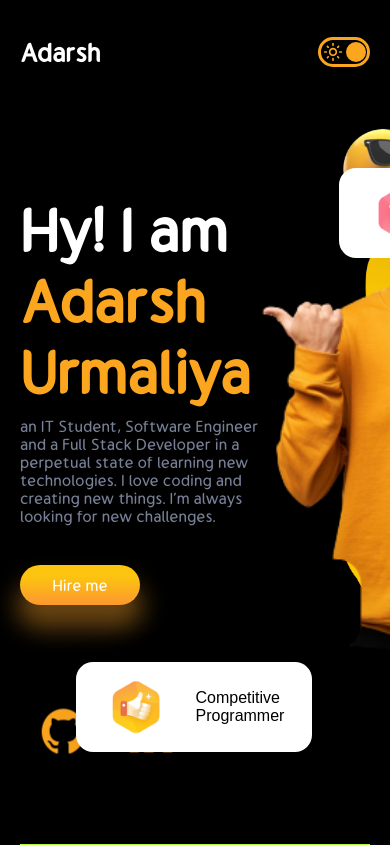
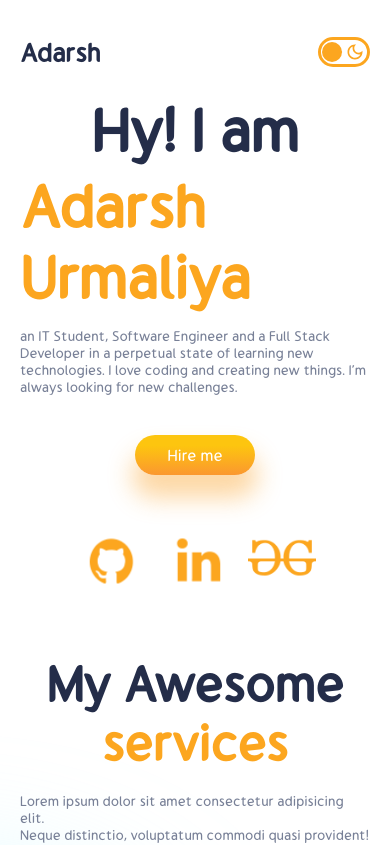
Before and after one commit to Satellite-system/Portfolio, a React (Create React App) app: page / in a window 390 px wide. Shown: the top 845 px of the page. Built offline with nearby package versions, Linux system fonts and the light colour scheme.

Commit message:
Add Responsive Styles

```diff
--- a/src/Context.js
+++ b/src/Context.js
@@ -2,7 +2,7 @@ import { createContext, useReducer } from "react";
 
 export const themeContext = createContext();
 
-const initialState = {darkMode: true};
+const initialState = {darkMode: false};
 
 const ThemeReducer = (state, action)=>{
    switch(action.type){
--- a/src/component/Contact/Contact.css
+++ b/src/component/Contact/Contact.css
@@ -4,6 +4,7 @@
    height: 70vh;
    margin-top: 4rem;
    padding: 0 3rem;
+   z-index: 1000;
 }
 .contact-left{
    flex: 1;
@@ -47,8 +48,7 @@ textarea{
       margin: 0;
       gap: 2rem;
       padding-top: 2rem;
-      height: 27rem;
-      background-color: yellow;
+      height: 31rem;
    }
    .contact-left{
       flex: 0;
--- a/src/component/Experience/Experience.css
+++ b/src/component/Experience/Experience.css
@@ -50,7 +50,6 @@
       height: 30rem;
       justify-content: start;
       gap: 4rem;
-      background-color: rgb(228, 106, 210);
       margin: 1rem 0;
    }
    .circle{
--- a/src/component/FloatingDiv/FloatingDiv.css
+++ b/src/component/FloatingDiv/FloatingDiv.css
@@ -4,9 +4,10 @@
    border-radius: 17px;
    box-shadow: var(--boxShadow);
    align-items: center;
-   justify-content: center;
+   justify-content: space-around;
    height: 4.5rem;
    padding: 0px 28px 0px 0px;
+   z-index: 2;
 }
 .f-wrapper>img{
    transform: scale(0.4);
@@ -16,18 +17,3 @@
    font-size: 16px;
    color: black;
 }
-.i-div1{
-   left: 68%;
-   top: -4%;
-}
-.i-div2{
-   right: 60%;
-   top: 72%;
-}
-.i-img{
-   transform: scale(0.6);
-   top: -19%;
-   left: -24%;
-   border-radius: 50%;
-   padding: 0;
-}
--- a/src/component/Footer/Footer.css
+++ b/src/component/Footer/Footer.css
@@ -1,35 +1,28 @@
-.footer{
+.footer {
    display: flex;
    align-items: center;
-   margin: 0 -3.5rem;
+   margin: -0.5rem -3.5rem;
    position: relative;
-   height: 40vh;
-   /* position: absolute; */
-   /* margin-top: -7rem; */
-   /* top: 700%; */
-}
-.footer img{
-   /* transform: scaleY(0.5); */
-}
-.f-content{
+   margin-top: 0;
+ }
+ .f-content {
+   position: absolute;
    display: flex;
-   flex-direction: column;
-   position: absolute;
    align-items: center;
    justify-content: center;
+   flex-direction: column;
    width: 100%;
-   margin-top: 3rem;
-   gap: 3rem;
+   margin-top: 4rem;
+   gap: 4rem;
    color: white;
-   /* background-color: greenyellow; */
-}
-.f-content>span:nth-last-of-type(1){
-   font-size: larger;
-}
-.f-content a:hover{
-   cursor: pointer;
-}
-.f-icons{
+ }
+ .f-icons {
    display: flex;
    gap: 2rem;
-}
+ }
+
+ @media screen and (max-width: 480px){
+   .f-content{
+     transform: scale(.5);
+   }
+ }
--- a/src/component/Intro/Intro.css
+++ b/src/component/Intro/Intro.css
@@ -14,6 +14,7 @@
 .i-name{
    display: flex;
    flex-direction: column;
+   gap: 0.25rem;
 }
 .i-name>:nth-child(1){
    color: var(--black);
@@ -27,7 +28,7 @@
 }
 .i-name>:nth-child(3){
    font-weight: 100;
-   font-size: 16px;
+   font-size: 14px;
    color: var(--gray);
    margin-top: 10px;
 }
@@ -36,12 +37,9 @@
    height: 2rem;
 }
 .i-icons{
-   position: relative;
-   margin-top: 2rem;
+   margin-top: 3rem;
    display: flex;
-   flex-direction: row;
    gap: 0rem;
-   align-items: center;
 }
 .i-icons>*{
    transform: scale(0.5);
@@ -52,7 +50,6 @@
 .i-icons>a:nth-child(3)>img{
    transform: scale(1.7);
 }
-
 .i-right{
    flex:1;
    position: relative;
@@ -67,20 +64,25 @@
    top: -9%;
 }
 .i-right>img:nth-child(2){
+   top: -4.6rem;
    transform: scale(0.67);
-   top: -4.6rem;
    left: -3rem;
 }
 .i-right>img:nth-child(3){
    transform: scale(1.4);
-   top: 0rem;
    left: 28%;
 }
+.i-right > :nth-child(4) {
+   transform: scale(0.62);
+   top: -19%;
+   left: -24%;
+   border-radius: 50%;
+   padding: 0;
+ }
 .blur{
    position: absolute;
    height: 14rem;
    width: 22rem;
-   z-index: -9;
    top: -18%;
    left: 56%;
    border-radius: 50%;
@@ -92,7 +94,38 @@
    height: 11rem;
    width: 21rem;
    z-index: 10;
-   top: 16rem;
+   top: 17rem;
    left: -9rem;
    z-index: -9;
 }
+.i-div1{
+   left: 68%;
+   top: -4%;
+}
+.i-div2{
+   right: 60%;
+   top: 72%;
+}
+@media screen and (max-width: 480px) {
+   .i-wrapper{
+      flex-direction: column;
+      height: 28rem;
+      gap: 0;
+      margin: 0;
+   }
+   .i-left{
+      width: 100%;
+      align-items: center;
+      flex: 0;
+      gap: 2rem;
+   }
+   .i-name{
+      align-items: center;
+   }
+   .i-icons{
+      margin: 0;
+   }
+   .i-right{
+      display: none;
+   }
+}
--- a/src/component/Portfolio/Portfolio.css
+++ b/src/component/Portfolio/Portfolio.css
@@ -30,3 +30,13 @@
    filter: drop-shadow(-12px 15px 13px rgba(0, 0, 0, 0.25));
    border-radius: 19px;
 }
+@media screen and (max-width: 480px) {
+   .porfolio{
+      height: 20rem;
+   }
+   .porfolio-slider{
+      margin-top: 0;
+      transform: scale(0.6);
+      left: -2rem;
+   }
+}
--- a/src/component/Portfolio/Portfolio.jsx
+++ b/src/component/Portfolio/Portfolio.jsx
@@ -7,19 +7,20 @@ import hoc from '../../img/hoc.png'
 import musicapp from '../../img/musicapp.png'
 import 'swiper/css'
 import { themeContext } from '../../Context'
-import { Autoplay } from 'swiper'
 
-function Portfolio() {
+export default function Portfolio() {
    const theme = useContext(themeContext);
    const darkMode = theme.state.darkMode;
+   const {innerWidth, innerHeight} = window;
+
   return (
-    <div className="porfolio">
+    <div className="porfolio" id='Portfolio'>
          {/* Heading */}
          <span style={darkMode?{color:"#ffffff"}:{}}>Recent Projects</span>
          <span>Portfolio</span>
 
          {/* Slider */}
-         <Swiper className='porfolio-slider' spaceBetween={30} slidesPerView={3} grabCursor={true} loop={true} >
+         <Swiper className='porfolio-slider' spaceBetween={{innerWidth}>480?30:100}  slidesPerView={innerWidth>480?3:1} grabCursor={true} loop={true} >
             <SwiperSlide>
                <img src={sidebar} alt="" />
             </SwiperSlide>
@@ -37,5 +38,3 @@ function Portfolio() {
     </div>
   )
 }
-
-export default Portfolio
--- a/src/component/Services/Services.css
+++ b/src/component/Services/Services.css
@@ -55,7 +55,6 @@
       height: 70rem;
       padding: 0;
       margin-bottom: 0;
-      background-color: greenyellow;
    }
    .awesome{
       flex: 0;
--- a/src/component/Testimonial/Testimonial.css
+++ b/src/component/Testimonial/Testimonial.css
@@ -68,7 +68,6 @@
       margin: 0;
       gap: 0.5rem;
       height: 30rem;
-      background-color: greenyellow;
    }
    .testimonial{
       padding: 1rem;
--- a/src/component/Works/Works.css
+++ b/src/component/Works/Works.css
@@ -79,7 +79,6 @@
       flex-direction: column;
       gap: 2rem;
       height: 40rem;
-      background-color: rgb(232, 238, 139);
       margin: 0;
       padding: 0;
    }
```
